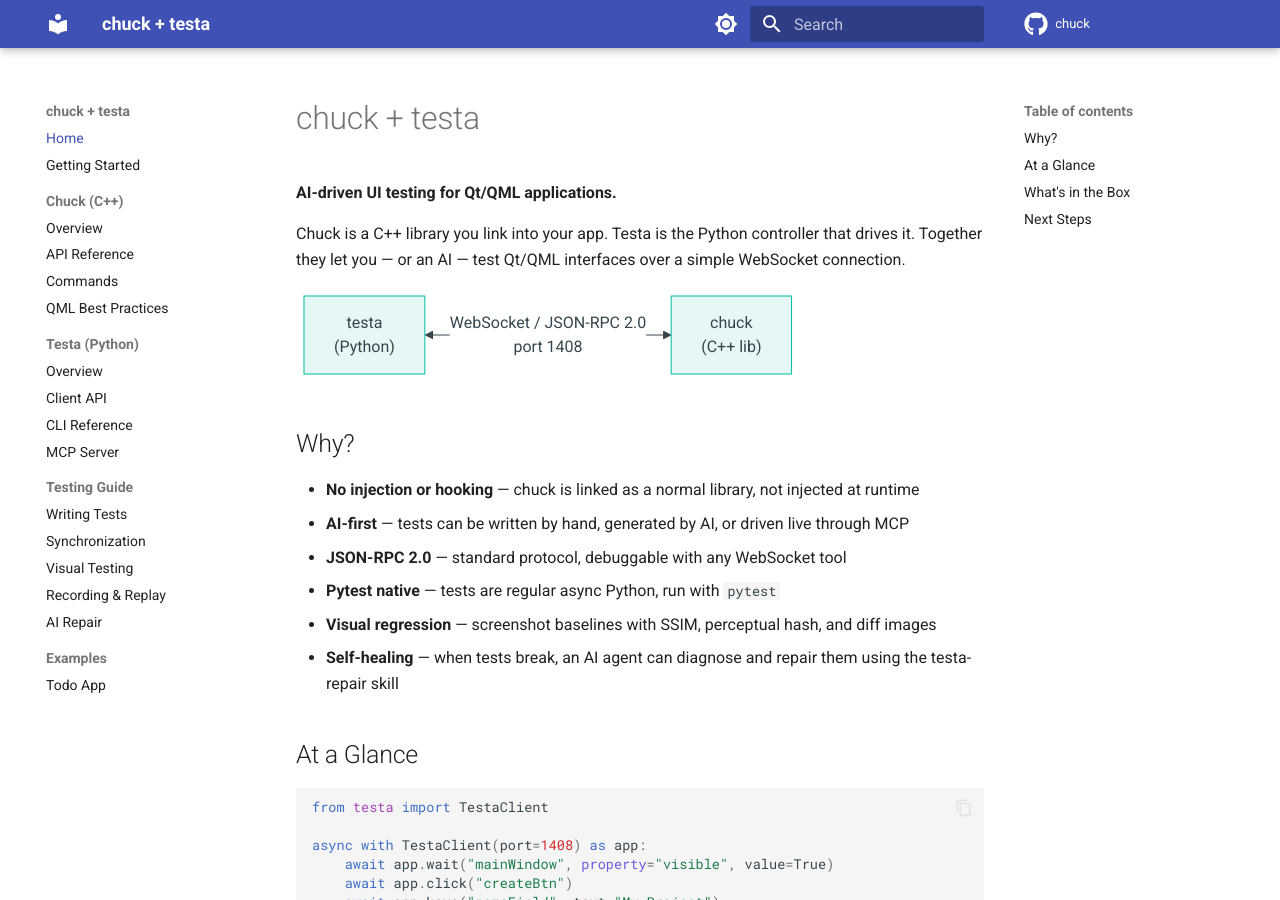
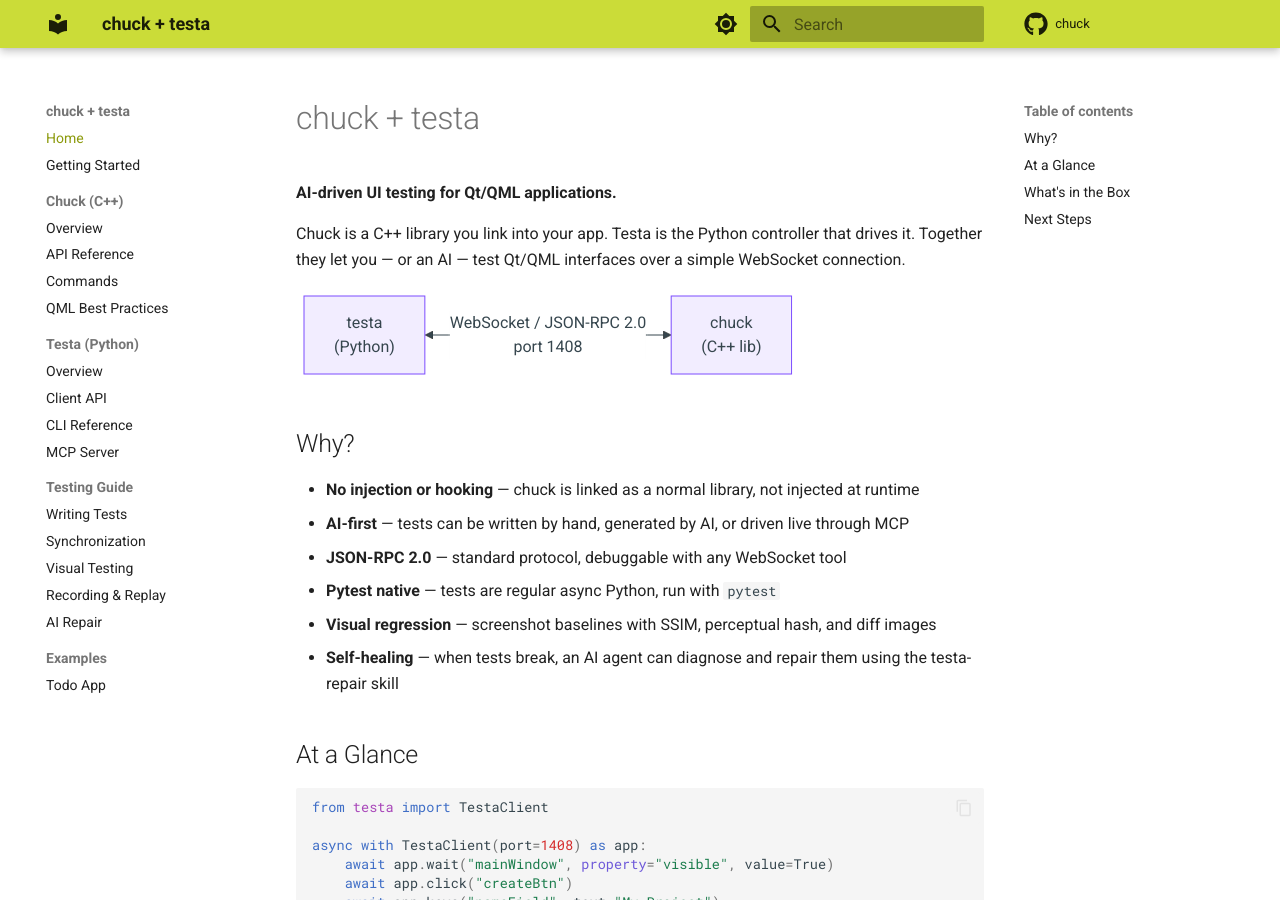
Before and after one commit to kelteseth/chuck_tester, an MkDocs documentation site: the page built from docs/index.md, in a window 1280 px wide and 900 px high. Built offline with MkDocs 1.6.1 and Material for MkDocs 9.7.7, drawn with Linux system fonts in a browser that asks for light colours; comment, search, counter and statistics services are not loaded.

Commit message:
Brand colors: lime primary, deep purple accent

```diff
--- a/mkdocs.yml
+++ b/mkdocs.yml
@@ -9,15 +9,15 @@
   palette:
   - media: "(prefers-color-scheme: light)"
     scheme: default
-    primary: indigo
-    accent: teal
+    primary: lime
+    accent: deep purple
     toggle:
       icon: material/brightness-7
       name: Switch to dark mode
   - media: "(prefers-color-scheme: dark)"
     scheme: slate
-    primary: indigo
-    accent: teal
+    primary: lime
+    accent: deep purple
     toggle:
       icon: material/brightness-4
       name: Switch to light mode
```
